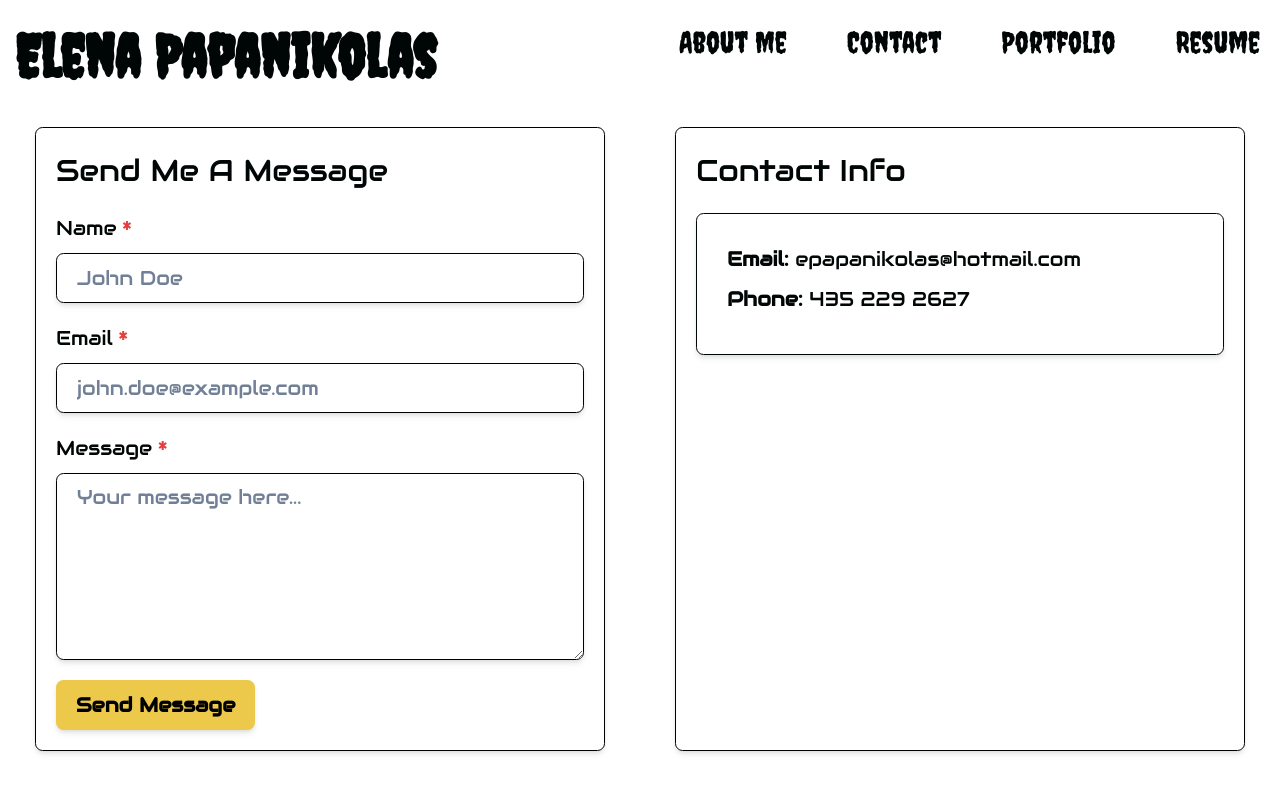
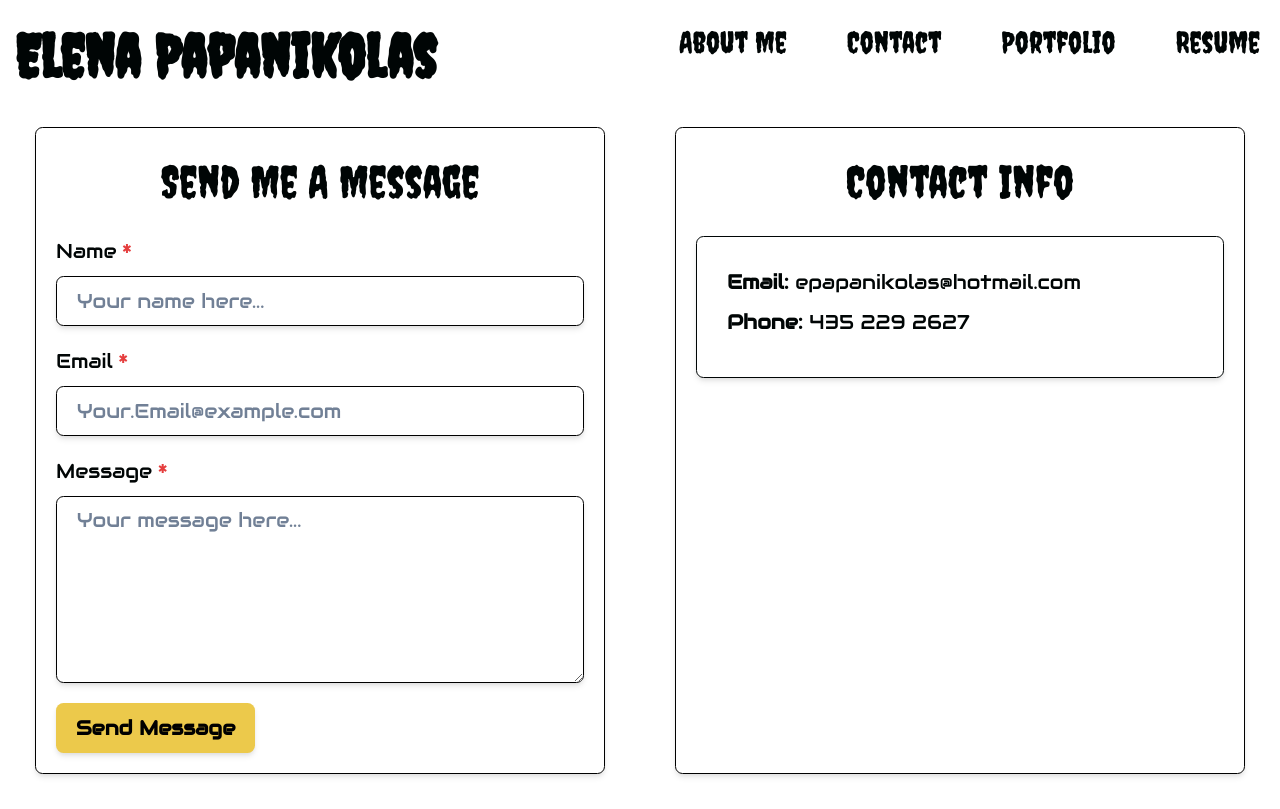
Before and after one commit to ElenaPapanikolas/Up-And-Running, a React (Vite) app: page /contact in a window 1280 px wide. Built offline with nearby package versions, Linux system fonts and the light colour scheme.

Commit message:
Added form validations to Contact component

```diff
--- a/src/pages/Contact.jsx
+++ b/src/pages/Contact.jsx
@@ -1,19 +1,26 @@
 import { useState } from 'react';
-import { Box, Button, FormControl, FormLabel, Input, Textarea, useToast, Text, SimpleGrid } from '@chakra-ui/react';
-
-
-
+import { Box, Button, FormControl, FormLabel, Input, Textarea, useToast, Text, SimpleGrid, FormErrorMessage } from '@chakra-ui/react';
 
 export default function Contact() {
 
+        // State to hold form data for name, email, and message
         const [formData, setFormData] = useState({
             name: '',
             email: '',
             message: '',
         });
 
+        // State to hold form validation errors for each field
+        const [formErrors, setFormErrors] = useState({
+            name: '',
+            email: '',
+            message: '',
+        });
+
+        // Hook to provide toast notifications
         const toast = useToast();
 
+        // Function to update form data state on input change
         const handleChange = (event) => {
             const { name, value } = event.target;
             setFormData((prevData) => ({
@@ -22,15 +29,83 @@ export default function Contact() {
             }));
         };
 
+        // Function to validate an email address
+        const validateEmail = (email) => {
+            const emailPattern = /^[^\s@]+@[^\s@]+\.[^\s@]+$/;
+            return emailPattern.test(email);
+        };
+
+        // Function to validate individual form fields based on their name and value
+        const validateField = (name, value) => {
+            if (name === 'name' && !value) {
+                return 'Name is required.';
+            }
+            if (name === 'email' && !validateEmail(value)) {
+                return 'A valid email is required.';
+            }
+            if (name === 'message' && !value) {
+                return 'Message is required.'
+            }
+            return ''; // No error if the field is valid
+        };
+
+        // Function to handle blur event on form fields, validating the field when it loses focus
+        const handleBlur = (event) => {
+            const { name, value } = event.target;
+            const error = validateField(name, value); // Validates the field
+            setFormErrors((prevErrors) => ({
+                ...prevErrors,
+                [name]: error, // Updates error state for the specific field
+            }));
+        };
+
+        // Function to handle form submission
         const handleSubmit = async (event) => {
             event.preventDefault();
+            const { name, email, message } = formData;
+
+            // Checks for errors in the form data
+            const errors = {
+                name: !name,
+                email: !email || !validateEmail(email),
+                message: !message,
+            };
+
+            // If there are any errors, updates the formErrors state and shows a toast error
+            if (Object.values(errors).includes(true)) {
+                setFormErrors({
+                    name: errors.name ? 'Name is required.' : '',
+                    email: errors.email ? 'A valid email is required.' : '',
+                    message: errors.message ? 'Message is required.' : '',
+                });
+                toast({
+                    title: 'Error!',
+                    description: 'Please fill out all fields correctly before submitting.',
+                    status: 'error',
+                    duration: 5000,
+                    isClosable: true,
+                });
+                return; // Exits early to prevent form submission
+            }
+
+            // Resets form errors if no errors
+            setFormErrors({
+                name: false,
+                email: false,
+                message: false,
+            });
+
+            // Logs form data to console. Submission logic will go here at a later date
             console.log(formData);
 
+            // Resets form data after successful submission
             setFormData({ name: '', email: '', message: '' });
+
+            // Shows success toast notification
             toast({
-                title: "Message sent!",
-                description: "I've received your message and will get back to you shortly!",
-                status: "success",
+                title: 'Message sent!',
+                description: `I've received your message and will get back to you shortly!`,
+                status: 'success',
                 duration: 5000,
                 isClosable: true,
              });
@@ -39,59 +114,70 @@ export default function Contact() {
 
     return (
         <SimpleGrid columns={{ base: 1, md: 2 }}>
-        {/* Contact Form Box */}
-        <Box m={7} p={4} borderWidth={1} borderRadius="md" boxShadow="md" borderColor='black' >
-           <Text fontSize='2xl' mb={4}>
+        <Box m={7} p={4} borderWidth={1} borderRadius='md' boxShadow='md' borderColor='black' >
+           <Box display='flex' justifyContent='center'>
+           <Text fontSize='4xl' fontFamily='Creepster' mb={4}>
             Send Me A Message
            </Text>
+           </Box>
+        {/* Contact Form */}
         <form >
-        <FormControl mb={4} isRequired>
-          <FormLabel htmlFor="name">Name</FormLabel>
+        <FormControl mb={4} isRequired isInvalid={!!formErrors.name}>
+          <FormLabel htmlFor='name'>Name</FormLabel>
           <Input
-            id="name"
-            name="name"
-            type="text"
+            id='name'
+            name='name'
+            type='text'
             value={formData.name}
             onChange={handleChange}
-            placeholder="John Doe"
+            onBlur={handleBlur}
+            placeholder='Your name here...'
             borderColor='black'
             boxShadow='md'
           />
+            {/* Displays error message if there's an error for the name field */}
+            {formErrors.name && <FormErrorMessage>{formErrors.name}</FormErrorMessage>}
         </FormControl>
 
-        <FormControl mb={4} isRequired>
-          <FormLabel htmlFor="email">Email</FormLabel>
+        <FormControl mb={4} isRequired isInvalid={!!formErrors.email}>
+          <FormLabel htmlFor='email'>Email</FormLabel>
           <Input
-            id="email"
-            name="email"
-            type="email"
+            id='email'
+            name='email'
+            type='email'
             value={formData.email}
             onChange={handleChange}
-            placeholder="john.doe@example.com"
+            onBlur={handleBlur}
+            placeholder='Your.Email@example.com'
             borderColor='black'
             boxShadow='md'
           />
+          {/* Displays error message if there's an error for the email field */}
+          {formErrors.email && <FormErrorMessage>{formErrors.email}</FormErrorMessage>}
         </FormControl>
 
-        <FormControl mb={4} isRequired>
-          <FormLabel htmlFor="message">Message</FormLabel>
+        <FormControl mb={4} isRequired isInvalid={!!formErrors.message}>
+          <FormLabel htmlFor='message'>Message</FormLabel>
           <Textarea
-            id="message"
-            name="message"
+            id='message'
+            name='message'
             value={formData.message}
             onChange={handleChange}
-            placeholder="Your message here..."
+            onBlur={handleBlur}
+            placeholder='Your message here...'
             rows={6}
             borderColor='black'
             boxShadow='md'
           />
+          {/* Displays error message if there's an error for the message field */}
+          {formErrors.message && <FormErrorMessage>{formErrors.message}</FormErrorMessage>}
         </FormControl>
 
         <Button
             onClick={handleSubmit}
-          colorScheme="yellow"
-          type="submit"
-          boxShadow="md"
+          colorScheme='yellow'
+          type='submit'
+          boxShadow='md'
         >
           Send Message
         </Button>
@@ -103,12 +189,13 @@ export default function Contact() {
             m={7}
             p={4}
             borderWidth={1}
-        borderRadius="md"
-        boxShadow="md"
+            borderRadius='md'
+            boxShadow='md'
             borderColor='black'
         >
-
-            <Text fontSize='2xl' mb={4}>Contact Info</Text>
+            <Box display='flex' justifyContent='center'>
+            <Text fontSize='4xl' fontFamily='Creepster' mb={4}>Contact Info</Text>
+            </Box>
             <Box border='1px' borderRadius='md' boxShadow='md' p={6}>
                 <Text mb={2}><strong>Email:</strong> epapanikolas@hotmail.com</Text>
                 <Text mb={2}><strong>Phone:</strong> 435 229 2627</Text>
```
Lines whose indentation alone changed are shown as unchanged.
